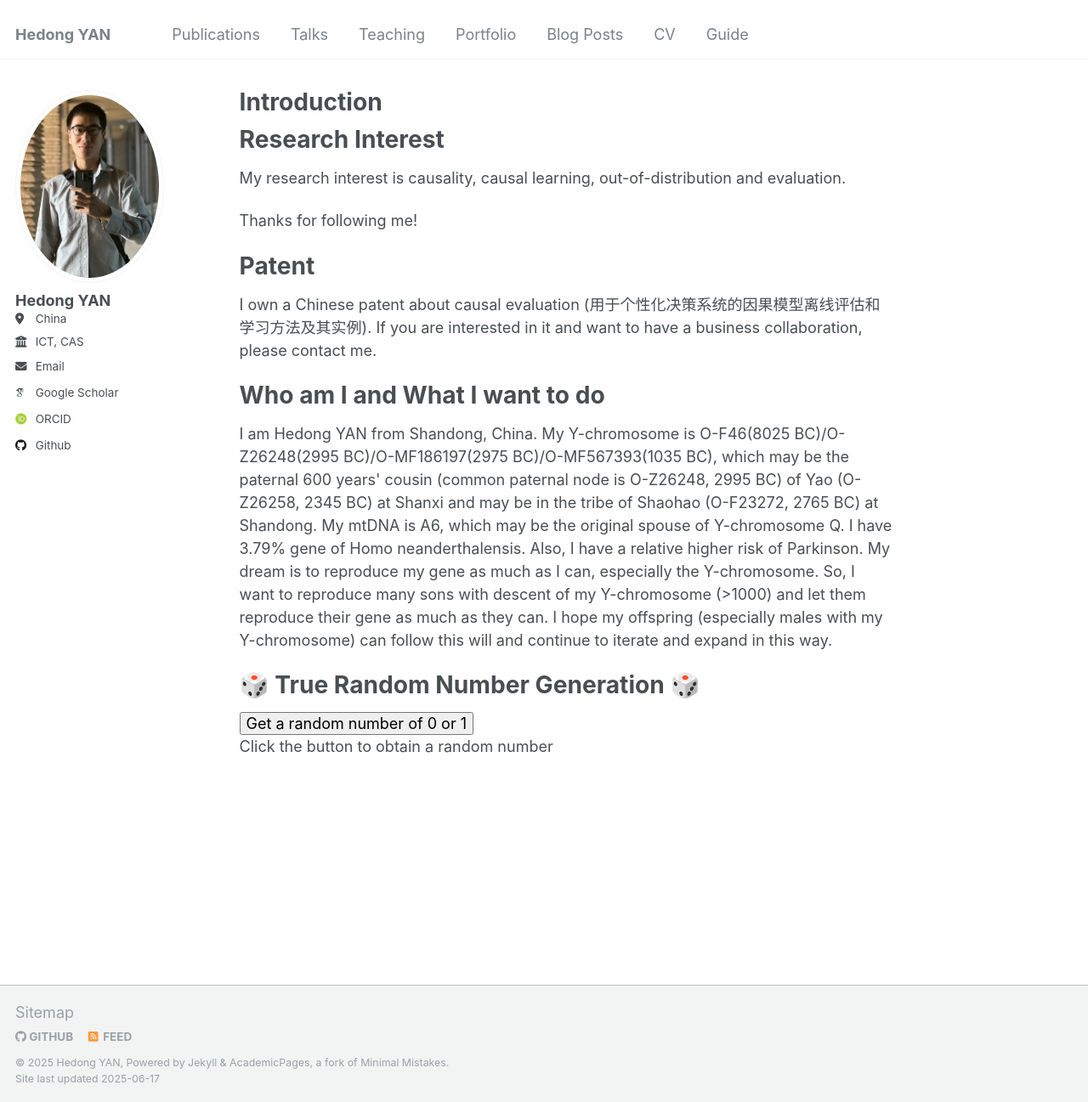
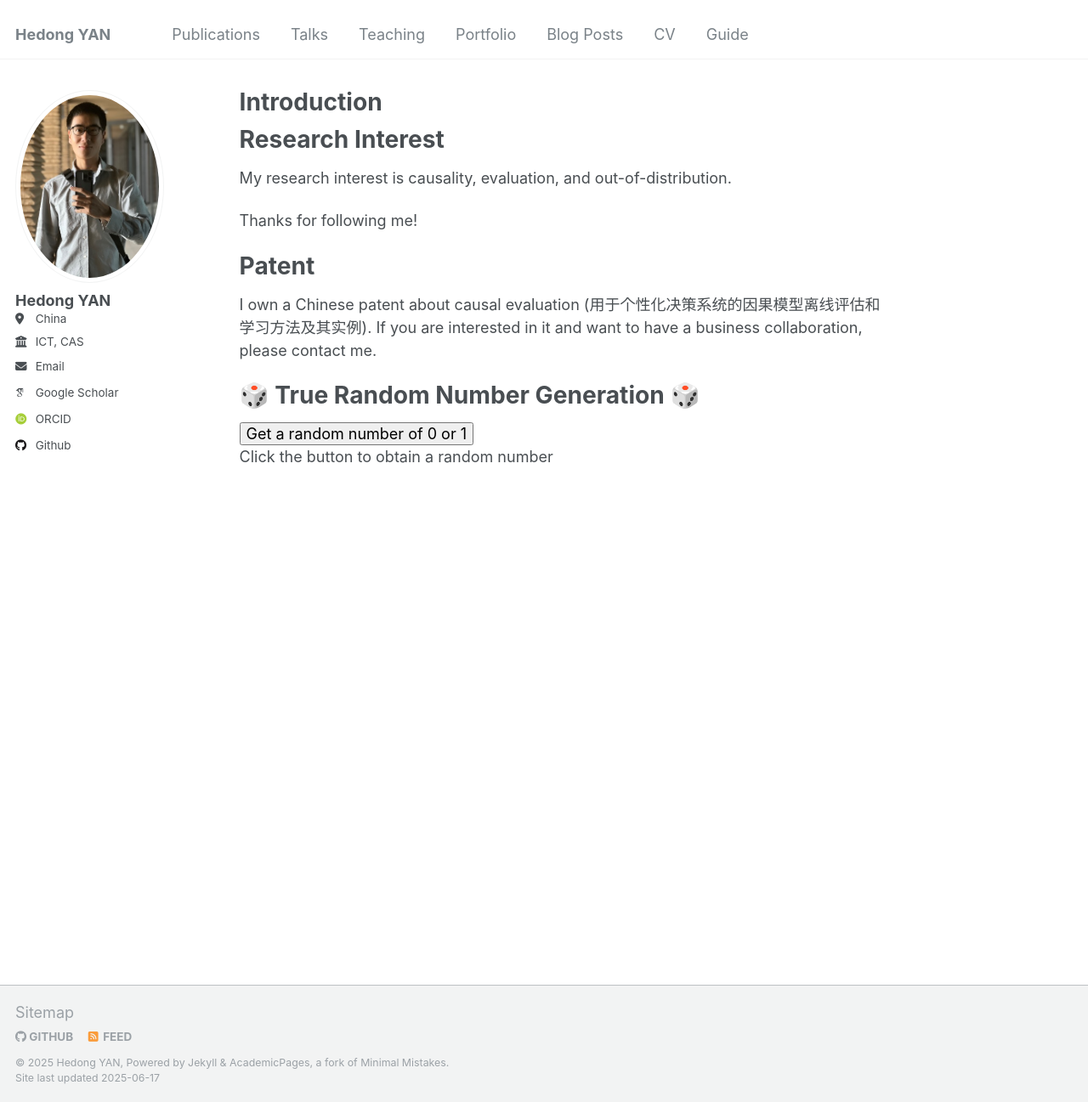
Before and after one commit to hedongyan/hedongyan.github.io, a Jekyll site: the page built from _pages/about.html, in a window 1280 px wide and 1297 px high. Shown: the whole window at 85% size. Built offline with Jekyll 4.4.1, drawn with Linux system fonts in a browser that asks for light colours; some web fonts are replaced.

Commit message:
Update about.html

```diff
--- a/_pages/about.html
+++ b/_pages/about.html
@@ -8,7 +8,7 @@
 ---
 
 <h1>Research Interest</h1>
-<p>My research interest is causality, causal learning, out-of-distribution and evaluation.</p>
+<p>My research interest is causality, evaluation, and out-of-distribution.</p>
 <p>Thanks for following me!</p>
 
 <h1>Patent</h1>
@@ -16,8 +16,9 @@
   I own a Chinese patent about causal evaluation (用于个性化决策系统的因果模型离线评估和学习方法及其实例). If you are interested in it and want to have a business collaboration, please contact me.
 </p>
 
-<h1>Who am I and What I want to do</h1>
-<p>I am Hedong YAN from Shandong, China. My Y-chromosome is O-F46(8025 BC)/O-Z26248(2995 BC)/O-MF186197(2975 BC)/O-MF567393(1035 BC), which may be the paternal 600 years' cousin (common paternal node is O-Z26248, 2995 BC) of Yao (O-Z26258, 2345 BC) at Shanxi and may be in the tribe of Shaohao (O-F23272, 2765 BC) at Shandong. My mtDNA is A6, which may be the original spouse of Y-chromosome Q. I have 3.79% gene of Homo neanderthalensis. Also, I have a relative higher risk of Parkinson. My dream is to reproduce my gene as much as I can, especially the Y-chromosome. So, I want to reproduce many sons with descent of my Y-chromosome (>1000) and let them reproduce their gene as much as they can. I hope my offspring (especially males with my Y-chromosome) can follow this will and continue to iterate and expand in this way.</p>
+<!-- <h1>Who am I and What I want to do</h1>
+<p>I am Hedong YAN from Shandong, China. My Y-chromosome is O-F46(8025 BC)/O-Z26248(2995 BC)/O-MF186197(2975 BC)/O-MF567393(1035 BC), which may be the paternal 600 years' cousin (common paternal node is O-Z26248, 2995 BC) of Yao (O-Z26258, 2345 BC) at Shanxi and may be in the tribe of Shaohao (O-F23272, 2765 BC) at Shandong. My mtDNA is A6, which may be the original spouse of Y-chromosome Q. I have 3.79% gene of Homo neanderthalensis. Also, I have a relative higher risk of Parkinson. My dream is to reproduce my gene as much as I can, especially the Y-chromosome. So, I want to reproduce many sons with descent of my Y-chromosome (>1000) and let them reproduce their gene as much as they can. I hope my offspring (especially males with my Y-chromosome) can follow this will and continue to iterate and expand in this way.</p> -->
+
 <!-- <img src="/images/狗头表情.webp"> -->
 <!-- So my descents (more precise than base pair level) will continue iterating to purge others' Y-chromosome (the purge sequence: R, J, E, I, Q, D, C, ..., N, O) and then occupy the world, haha! -->
 
```
